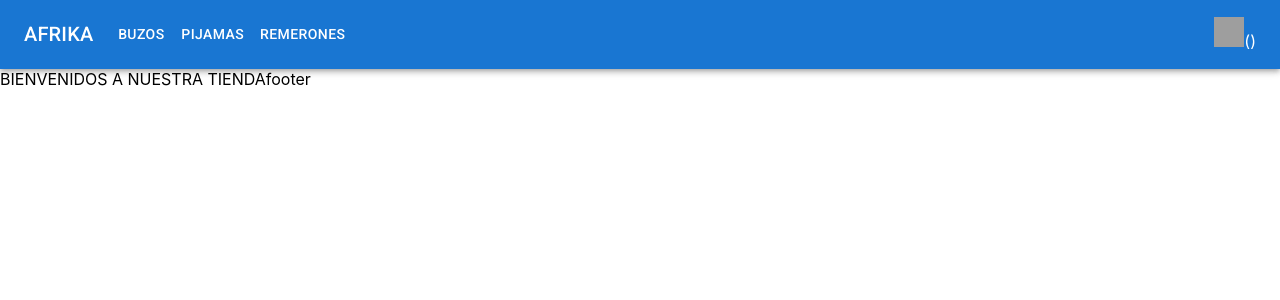
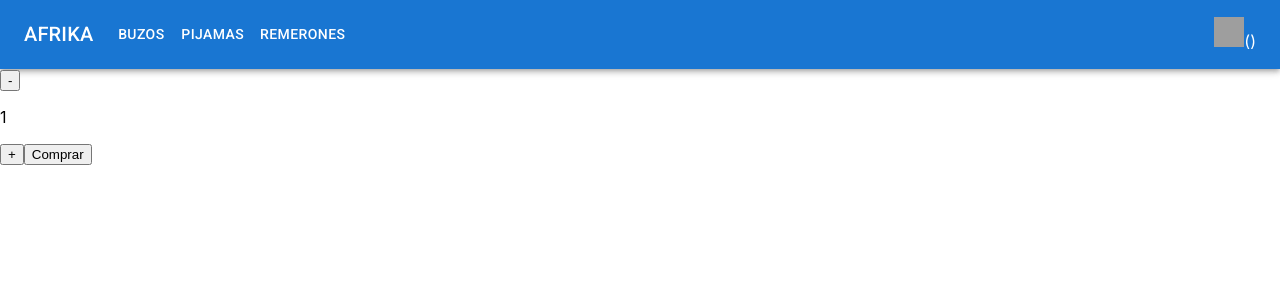
Before and after one commit to Aldisampo/entregaJs, a React (Create React App) app: page / in a window 1280 px wide. Shown: the top 300 px of the page. Built offline with nearby package versions, Linux system fonts and the light colour scheme; grey boxes are pictures that could not be loaded.

Commit message:
cambios botones

```diff
--- a/src/App.js
+++ b/src/App.js
@@ -2,6 +2,7 @@ import React from "react";
 import Navbar from "./components/Navbar";
 import Footer from "./components/Footer";
 import ItemListContainer from "./components/ItemListContainer";
+import ItemCount from "./components/ItemCount";
 
 export default function App() {
 
--- a/src/components/Footer.jsx
+++ b/src/components/Footer.jsx
@@ -6,7 +6,7 @@ export default function Footer() {
 
   return (
     <>
-    footer
+
     </>
   );
 }
--- /dev/null
+++ b/src/components/ItemCount.jsx
@@ -0,0 +1,31 @@
+import Button from 'react-bootstrap/Button'
+import React, { useState } from "react"
+
+function ItemCount({stock, initial}) {
+    const [count, setCount] = useState(1);
+
+    function adding () {
+        if(count < stock) {
+        setCount(count + 1);}
+    }
+    function subs (){
+        if(count > 0) {
+        setCount(count - 1);}
+    }
+    function onAdd (){
+        alert(`you added`+ count + `items to your cart`);
+    }
+
+
+    return (
+        <div>
+            <Button onClick={subs} variant="secondary">-</Button>
+            <p>{count}</p>
+            <Button onClick={adding}  variant="secondary">+</Button>
+            <Button variant="warning">Comprar</Button>
+
+        </div>
+    )
+}
+
+export default ItemCount
--- a/src/components/ItemListContainer.jsx
+++ b/src/components/ItemListContainer.jsx
@@ -1,10 +1,14 @@
 import React from "react";
+import ItemCount from "./ItemCount";
 
-export default function ItemListContainer() {
-
+function ItemListContainer() {
     return (
       <>
-        BIENVENIDOS A NUESTRA TIENDA
+      <div>
+        <ItemCount stock={5} initial={1}/>
+      </div>
       </>
-    );
+    )
   }
+
+  export default ItemListContainer
```
